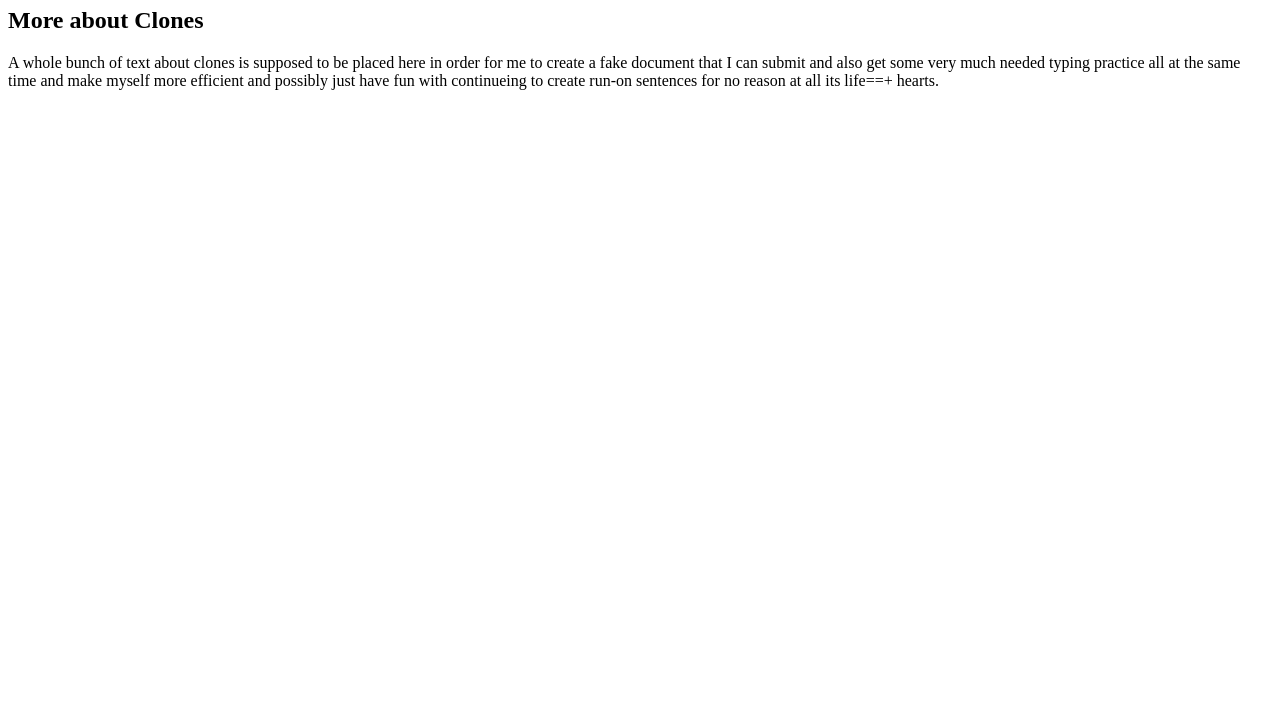
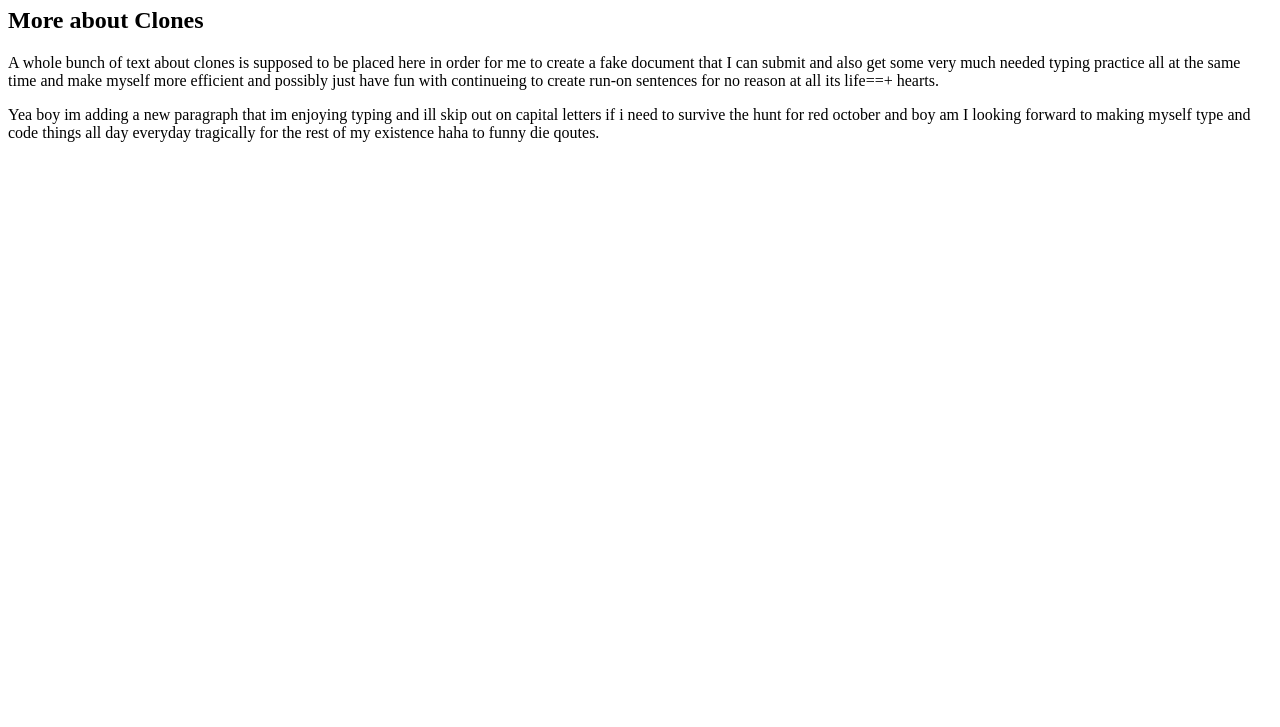
Before and after one commit to TRWGRAM/newGitTest, a plain HTML site: page index.html in a window 1280 px wide. Shown: the part 73-800 px from the top of the page. Drawn offline with Linux system fonts and the light colour scheme.

Commit message:
added index.html

```diff
--- a/index.html
+++ b/index.html
@@ -15,6 +15,12 @@
 				more efficient and possibly just have fun with continueing to create run-on sentences for no reason at all
 				its life==+ hearts.
 			</p>
+			<p>
+				Yea boy im adding a new paragraph that im enjoying typing and ill skip out on capital letters
+				if i need to survive the hunt for red october and boy am I looking forward to making myself
+				type and code things all day everyday tragically for the rest of my existence haha to funny
+				die qoutes.
+			</p>
 		</div>
 	</body>
 </html>
```
Also changed, not shown: 1 other file.
